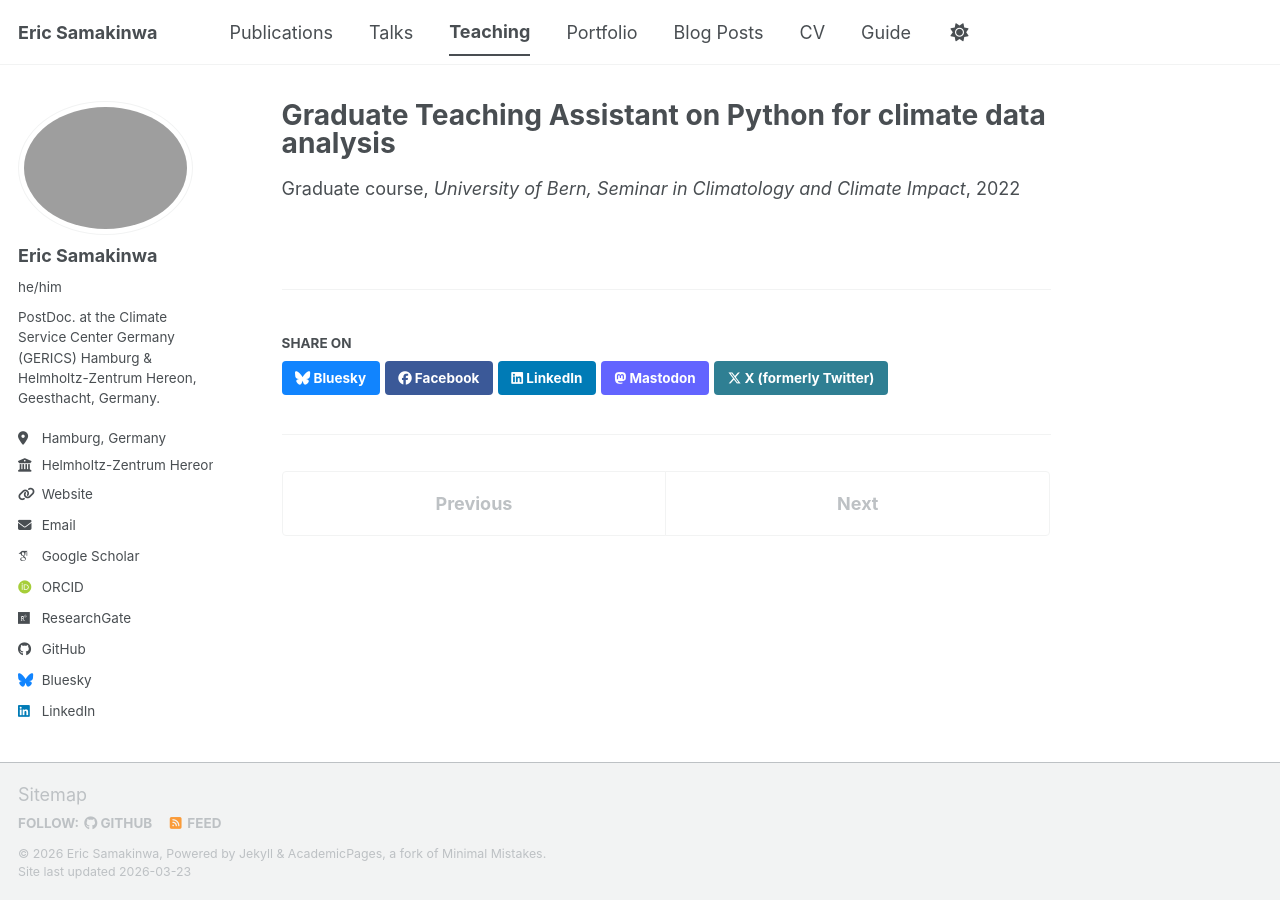
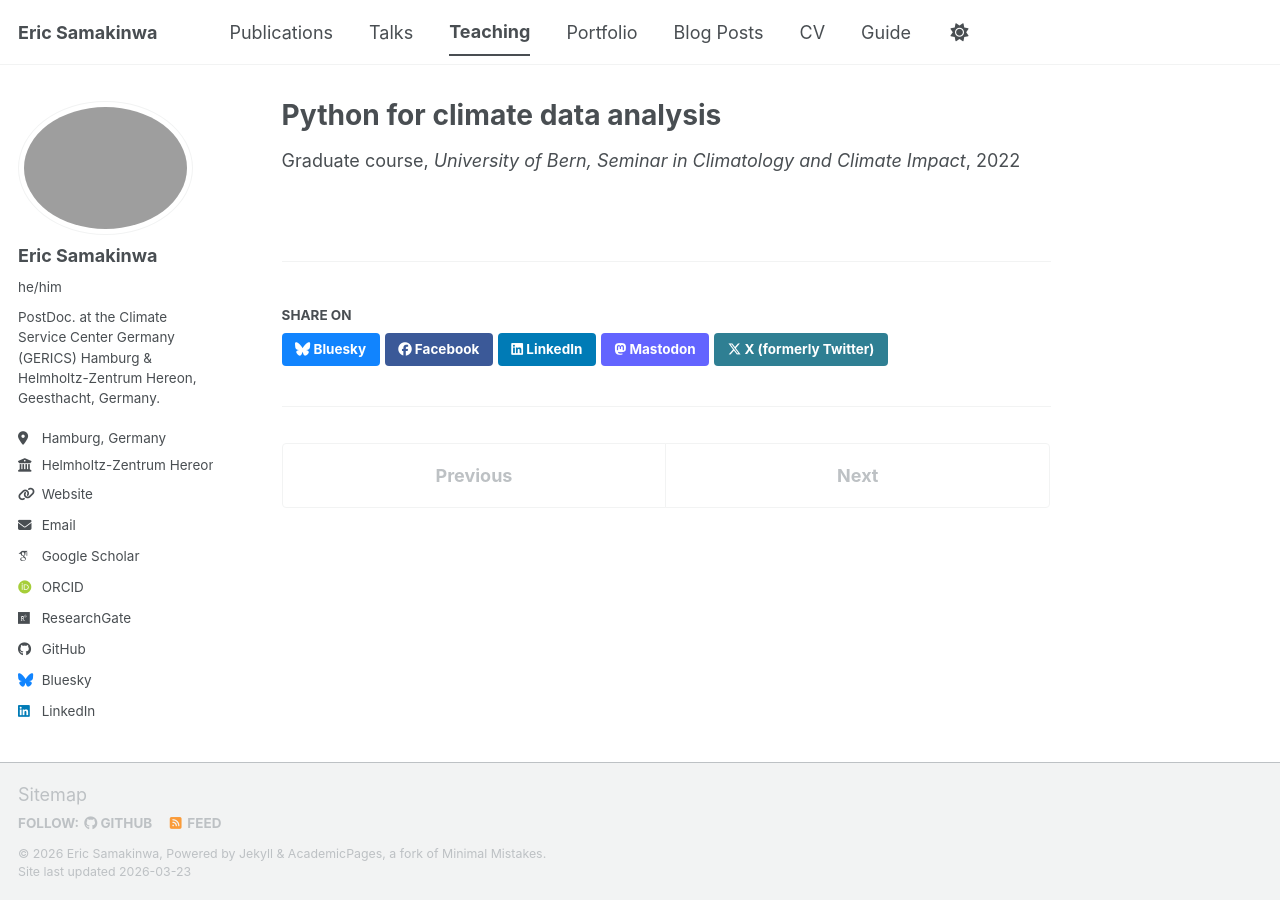
Before and after one commit to shamakson/shamakson.github.io, a Jekyll site: the page built from _teaching/2022-spring-python-climate-data-analysis.md, in a window 1280 px wide. Built offline with Jekyll 4.4.1, drawn with Linux system fonts in a browser that asks for light colours; some web fonts are replaced; a script bundle is joined from its source files by our own code; library files that are not in the unit come from our copies.

Commit message:
Update course title for climate data analysis

```diff
--- a/_teaching/2022-spring-python-climate-data-analysis.md
+++ b/_teaching/2022-spring-python-climate-data-analysis.md
@@ -1,5 +1,5 @@
 ---
-title: "Graduate Teaching Assistant on Python for climate data analysis"
+title: "Python for climate data analysis"
 collection: teaching
 type: "Graduate course"
 permalink: /teaching/2022-spring-python-climate-data-analysis
```
